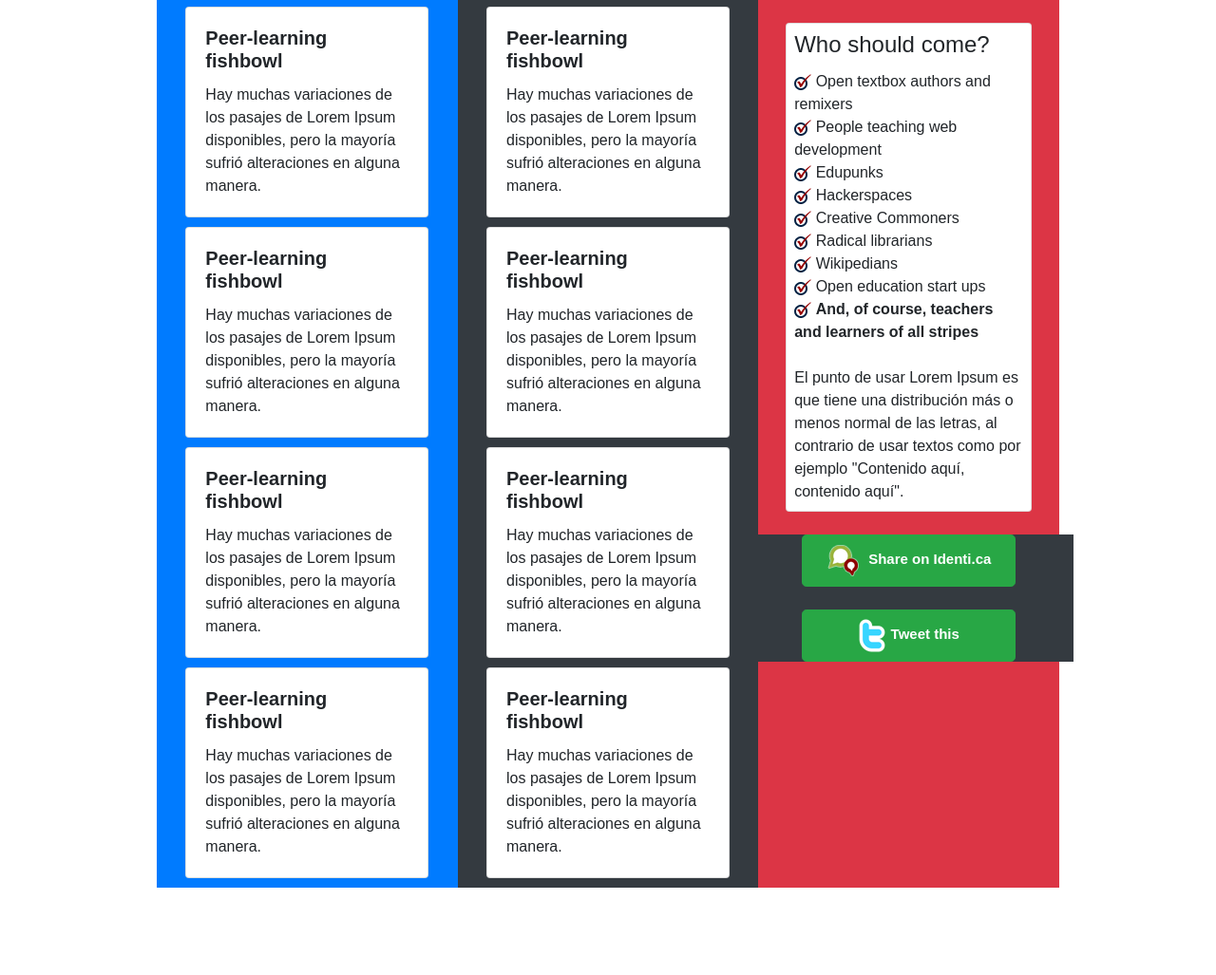
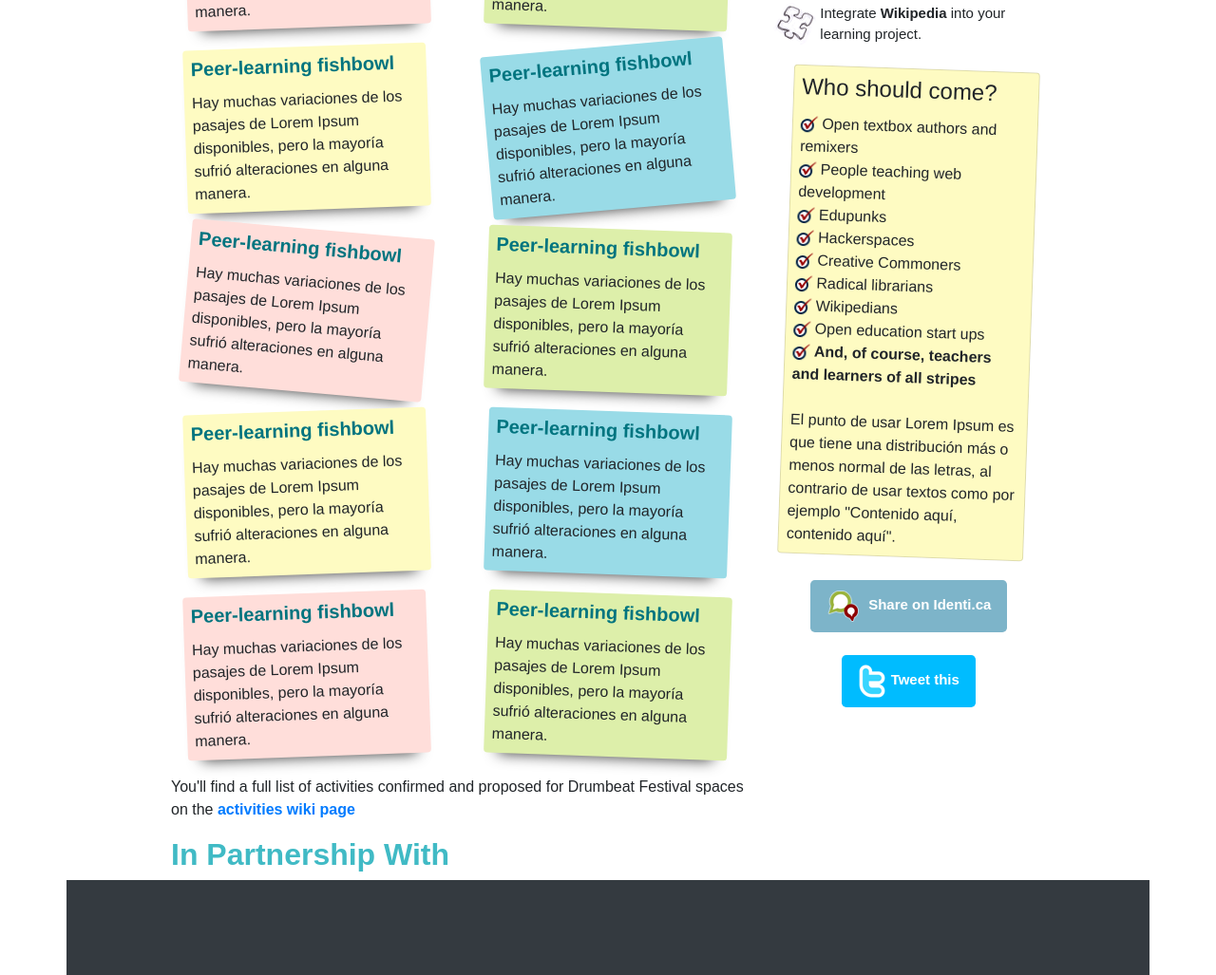
Before and after one commit to J420s/DIW, a plain HTML site: page 5_Quincena_JorgeSegarra/Drumbeat/index.html in a window 1280 px wide. Shown: the part 964-1991 px from the top of the page at 95% size. Before the commit the page ends 1899 px from the top, so only its background shows below. Drawn offline with nearby package versions, Linux system fonts and the light colour scheme.

Commit message:
drumbeat retoques

```diff
--- a/5_Quincena_JorgeSegarra/Drumbeat/css/mycss.css
+++ b/5_Quincena_JorgeSegarra/Drumbeat/css/mycss.css
@@ -50,8 +50,58 @@ body {
     font-weight: bold;
 }
 
-textRight {
-    text-align: right
+.rotate2 {
+    transform: rotate(2deg);
+}
+
+.rotate-2 {
+    transform: rotate(-2deg);
+}
+
+.rotate5 {
+    transform: rotate(5deg);
+}
+
+.rotate-5 {
+    transform: rotate(-5deg);
+}
+
+
+/** Colors **/
+
+.bg-pink {
+    background-color: #ffdeda;
+}
+
+.bg-pistacho {
+    background-color: #ddefaa;
+}
+
+.bg-water {
+    background-color: #99dbe7;
+}
+
+.bg-sand {
+    background-color: #fefbc2;
+}
+
+.bg-blue {
+    background-color: #99cdff;
+}
+
+
+/** Buttons **/
+
+.btn-identi {
+    color: #fff;
+    background-color: #7db4c9;
+    background-color: #7db4c9;
+}
+
+.btn-twitter {
+    color: #fff;
+    background-color: #00bcff;
+    background-color: #00bcff;
 }
 
 
@@ -85,8 +135,34 @@ li a:hover {
     color: grey;
 }
 
+.rotate {
+    transform: rotate(2deg);
+}
+
 .posit {
-    margin-top: 10px;
-    margin-bottom: 10px;
+    margin-top: 20px;
+    margin-bottom: 20px;
     width: 16rem;
+    border: 0;
+    -webkit-box-shadow: 0 15px 15px -15px rgba(43, 43, 44, 0.8);
+    box-shadow: 0 15px 15px -15px rgba(0, 0, 0, 0.8);
 }
+
+#main-content h2 {
+    color: #40bac5;
+    font-weight: bold;
+}
+
+#main-content h5 {
+    color: #00747f;
+    font-weight: bold;
+}
+
+#title h2 {
+    color: #00747f;
+    font-weight: bold;
+}
+
+#footer {
+    height: 100px;
+}
--- a/5_Quincena_JorgeSegarra/Drumbeat/index.html
+++ b/5_Quincena_JorgeSegarra/Drumbeat/index.html
@@ -18,13 +18,13 @@
 <body>
 
     <div class="container">
-        <div class="row h700 justify-content-center">
+        <div class="row justify-content-center">
             <div class="col-md-10">
-                <div class="row" id="head-row">
-                    <div class="col-md-5">
+                <div class="row " id="head-row">
+                    <div class="col-md-5 mt-5">
                         <img src="img/drumbeat_logo.png" class="img-fluid">
                     </div>
-                    <div class="col-md-7">
+                    <div class="col-md-7 mt-5">
                         <div class="row justify-content-end">
                             <div class="col-md-2 p0">
 
@@ -61,7 +61,7 @@
                 <div class="row" id="title-row">
                     <div class="col">
                         <div id="title">
-                            <h2><strong>Drumbeat Learning, Freedom and the Web Festival</strong></h2>
+                            <h2>Drumbeat Learning, Freedom and the Web Festival</h2>
                         </div>
                     </div>
                 </div>
@@ -99,7 +99,7 @@
                     <div class="col-md-8" id="main-content">
                         <!------------------* Program *------------------->
                         <div class="row" id="program-row">
-                            <div class="col-md-8 bg-primary">
+                            <div class="col-md-8">
                                 <div id="program">
                                     <h2>Program</h2>
                                     <p>Lorem Ipsum es simplemente el texto de relleno de las imprentas y archivos de texto. Lorem Ipsum ha sido el texto de relleno estándar de las industrias desde el año 1500, cuando un impresor (N. del T. persona que se
@@ -108,7 +108,7 @@
                                     </p>
                                 </div>
                             </div>
-                            <div class="col-md-4 bg-success">
+                            <div class="col-md-4">
                                 <img src="img/program.png" class="img-fluid pt-md-5">
                             </div>
                         </div>
@@ -116,7 +116,7 @@
 
                         <!------------------* Schedule *------------------->
                         <div class="row" id="schedule-row">
-                            <div class="col-md bg-warning">
+                            <div class="col-md">
                                 <div id="schedule">
                                     <h5>Scheudule</h5>
                                     <p>Al contrario del pensamiento popular, el texto de Lorem Ipsum no es simplemente texto aleatorio. Tiene sus raices en una pieza cl´sica de la literatura del Latin, que data del año 45 antes de Cristo, haciendo que este
@@ -129,7 +129,7 @@
 
                         <!------------------* Festival *------------------->
                         <div class="row">
-                            <div class="col-md bg-success">
+                            <div class="col-md">
                                 <div id="spaces">
                                     <h5>Festival Spaces</h5>
                                     <p>Richard McClintock, un profesor de Latin de la Universidad de Hampden-Sydney en Virginia, encontró una de las palabras más oscuras de la lengua del latín.
@@ -142,33 +142,33 @@
                         <!------------------* Posits *------------------->
                         <div class="row">
                             <!--------------* Posits 1 *--------------->
-                            <div class="col-md bg-primary">
-                                <div class="card mx-auto posit">
-                                    <div class="card-body">
+                            <div class="col-md">
+                                <div class="card mx-auto posit bg-pink rotate-2">
+                                    <div class="card-body p-2">
                                         <h5 class="card-title"><strong>Badge Lab</strong></h5>
                                         <p class="card-text">Hay muchas variaciones de los pasajes de Lorem Ipsum disponibles, pero la mayoría sufrió alteraciones en alguna manera.</p>
                                     </div>
                                 </div>
-                                <div class="card mx-auto posit">
-                                    <div class="card-body">
+                                <div class="card mx-auto posit bg-sand rotate-2">
+                                    <div class="card-body p-2">
                                         <h5 class="card-title"><strong>Peer-learning fishbowl</strong></h5>
                                         <p class="card-text">Hay muchas variaciones de los pasajes de Lorem Ipsum disponibles, pero la mayoría sufrió alteraciones en alguna manera.</p>
                                     </div>
                                 </div>
-                                <div class="card mx-auto posit">
-                                    <div class="card-body">
+                                <div class="card mx-auto posit bg-pink rotate5">
+                                    <div class="card-body p-2">
                                         <h5 class="card-title"><strong>Peer-learning fishbowl</strong></h5>
                                         <p class="card-text">Hay muchas variaciones de los pasajes de Lorem Ipsum disponibles, pero la mayoría sufrió alteraciones en alguna manera.</p>
                                     </div>
                                 </div>
-                                <div class="card mx-auto posit">
-                                    <div class="card-body">
+                                <div class="card mx-auto posit bg-sand rotate-2">
+                                    <div class="card-body p-2">
                                         <h5 class="card-title"><strong>Peer-learning fishbowl</strong></h5>
                                         <p class="card-text">Hay muchas variaciones de los pasajes de Lorem Ipsum disponibles, pero la mayoría sufrió alteraciones en alguna manera.</p>
                                     </div>
                                 </div>
-                                <div class="card mx-auto posit">
-                                    <div class="card-body">
+                                <div class="card mx-auto posit bg-pink rotate-2">
+                                    <div class="card-body p-2">
                                         <h5 class="card-title"><strong>Peer-learning fishbowl</strong></h5>
                                         <p class="card-text">Hay muchas variaciones de los pasajes de Lorem Ipsum disponibles, pero la mayoría sufrió alteraciones en alguna manera.</p>
                                     </div>
@@ -177,33 +177,33 @@
                             <!--------------* /Posits 1 *--------------->
 
                             <!--------------* Posits 2 *--------------->
-                            <div class="col-md bg-dark">
-                                <div class="card mx-auto posit">
-                                    <div class="card-body">
+                            <div class="col-md">
+                                <div class="card mx-auto posit bg-pistacho rotate2">
+                                    <div class="card-body p-2">
                                         <h5 class="card-title"><strong>Badge Lab</strong></h5>
                                         <p class="card-text">Hay muchas variaciones de los pasajes de Lorem Ipsum disponibles, pero la mayoría sufrió alteraciones en alguna manera.</p>
                                     </div>
                                 </div>
-                                <div class="card mx-auto posit">
-                                    <div class="card-body">
+                                <div class="card mx-auto posit bg-water rotate-5">
+                                    <div class="card-body p-2">
                                         <h5 class="card-title"><strong>Peer-learning fishbowl</strong></h5>
                                         <p class="card-text">Hay muchas variaciones de los pasajes de Lorem Ipsum disponibles, pero la mayoría sufrió alteraciones en alguna manera.</p>
                                     </div>
                                 </div>
-                                <div class="card mx-auto posit">
-                                    <div class="card-body">
+                                <div class="card mx-auto posit bg-pistacho rotate2">
+                                    <div class="card-body p-2">
                                         <h5 class="card-title"><strong>Peer-learning fishbowl</strong></h5>
                                         <p class="card-text">Hay muchas variaciones de los pasajes de Lorem Ipsum disponibles, pero la mayoría sufrió alteraciones en alguna manera.</p>
                                     </div>
                                 </div>
-                                <div class="card mx-auto posit">
-                                    <div class="card-body">
+                                <div class="card mx-auto posit bg-water rotate2">
+                                    <div class="card-body p-2">
                                         <h5 class="card-title"><strong>Peer-learning fishbowl</strong></h5>
                                         <p class="card-text">Hay muchas variaciones de los pasajes de Lorem Ipsum disponibles, pero la mayoría sufrió alteraciones en alguna manera.</p>
                                     </div>
                                 </div>
-                                <div class="card mx-auto posit">
-                                    <div class="card-body">
+                                <div class="card mx-auto posit bg-pistacho rotate2">
+                                    <div class="card-body p-2">
                                         <h5 class="card-title"><strong>Peer-learning fishbowl</strong></h5>
                                         <p class="card-text">Hay muchas variaciones de los pasajes de Lorem Ipsum disponibles, pero la mayoría sufrió alteraciones en alguna manera.</p>
                                     </div>
@@ -213,14 +213,22 @@
                         </div>
                         <!------------------* /Posits *------------------->
 
+                        <div class="row">
+                            <div class="col-md">
+                                <div id="partners">
+                                    <p>You'll find a full list of activities confirmed and proposed for Drumbeat Festival spaces on the <strong><a href="#">activities wiki page</a></strong> </p>
+                                    <h2>In Partnership With</h2>
+                                </div>
+                            </div>
+                        </div>
                     </div>
                     <!------------------------* /Main Content *-------------------------->
 
                     <!----------------------------* Aside *------------------------------>
-                    <div class="col-md-4 bg-danger p0" id="aside-content">
+                    <div class="col-md-4 p0" id="aside-content">
                         <div class="row">
                             <div class="col-md">
-                                <div class="card mx-auto" style="width: 100%">
+                                <div class="card mx-auto bg-blue border-light" style="width: 100%">
                                     <div class="card-body text-center">
                                         <a href="#" class="btn btn-success btn-lg btn-block font-bold">Register</a>
                                         <p class="card-text font15">...or find out how to <strong><a href="#">get more
@@ -232,7 +240,7 @@
                         </div>
                         <div class="row">
                             <div class="col-md">
-                                <div class="card">
+                                <div class="card border-light">
                                     <div class="card-body">
                                         <h4 class="card-title">What is all about?</h4>
                                         <p class="card-text">Lorem Ipsum viene de las secciones 1.10.32 y 1.10.33 de "de Finnibus Bonorum et Malorum" (Los Extremos del Bien y El Mal) por Cicero, escrito en el año 45 antes de Cristo. Este libro es un tratado de teoría de éticas,
@@ -286,7 +294,7 @@
                         </div>
                         <div class="row justify-content-center">
                             <div class="col-md-10 mt-4">
-                                <div class="card">
+                                <div class="card rotate bg-sand">
                                     <div class="card-body p-2">
                                         <h4 class="card-title">Who should come?</h4>
 
@@ -326,13 +334,17 @@
                                 </div>
                             </div>
                         </div>
-                        <div class="row justify-content-center">
-                            <div class="col-md mt-4 bg-dark p-0 text-center">
-                                <a href="#" class="btn btn-success btn-lg font-bold font15 w-65">
-                                    <img src="img/identica.png"> Share on Identi.ca
+                        <div class="row justify-content-center pb-2">
+                            <div class="col-md p-0 text-center">
+                                <div class="btn-group ">
+                                    <a href="#" class="btn btn-identi btn-lg font-bold font15 mt-4 " id="identi">
+                                        <img src="img/identica.png"> <span class="text-center">Share on Identi.ca</span>
                                     </a>
-                                <a href="#" class="btn btn-success btn-lg font-bold font15 mt-4 w-65">
-                                    <img src="img/twitter.png"> Tweet this</a>
+                                </div>
+                                <div class="btn-group">
+                                    <a href="#" class="btn btn-twitter btn-lg font-bold font15 mt-4" id="identi">
+                                        <img src="img/twitter.png"> <span class="text-center">Tweet this</span>
+                                    </a>
                                 </div>
                             </div>
                         </div>
@@ -341,13 +353,21 @@
                 </div>
             </div>
         </div>
+        <div class="row bg-dark" id="footer">
+            <div class="col-md-8">
+
+            </div>
+            <div class="col-md-4">
+
+            </div>
+        </div>
 
         <!-- Optional JavaScript -->
         <!-- jQuery first, then Popper.js, then Bootstrap JS -->
-    <script src="https://code.jquery.com/jquery-3.3.1.slim.min.js " integrity="sha384-q8i/X+965DzO0rT7abK41JStQIAqVgRVzpbzo5smXKp4YfRvH+8abtTE1Pi6jizo " crossorigin="anonymous "></script>
+        <script src=" https://code.jquery.com/jquery-3.3.1.slim.min.js " integrity="sha384-q8i/X+965DzO0rT7abK41JStQIAqVgRVzpbzo5smXKp4YfRvH+8abtTE1Pi6jizo " crossorigin="anonymous "></script>
         <script src="https://cdnjs.cloudflare.com/ajax/libs/popper.js/1.14.7/umd/popper.min.js " integrity="sha384-UO2eT0CpHqdSJQ6hJty5KVphtPhzWj9WO1clHTMGa3JDZwrnQq4sF86dIHNDz0W1 " crossorigin="anonymous "></script>
-    <script src="js/bootstrap/bootstrap.min.js"></script>
-    <script src="js/bootstrap/bootstrap.bundle.min.js"></script>
+        <script src="js/bootstrap/bootstrap.min.js "></script>
+        <script src="js/bootstrap/bootstrap.bundle.min.js "></script>
 </body>
 
 </html>
```
Lines whose indentation alone changed are shown as unchanged.
